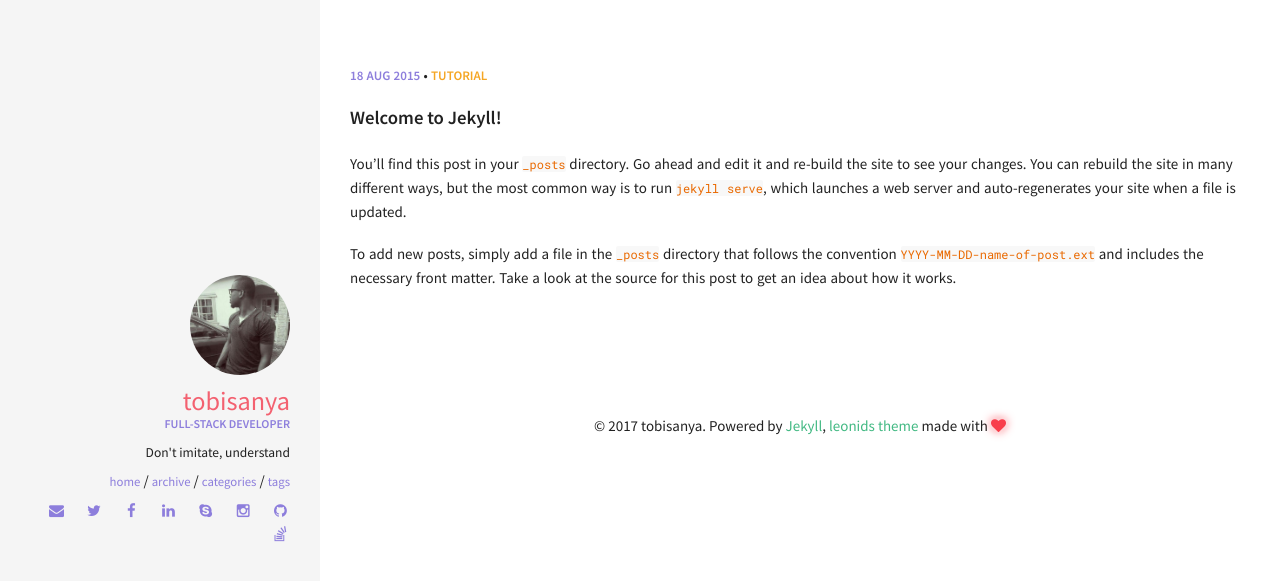
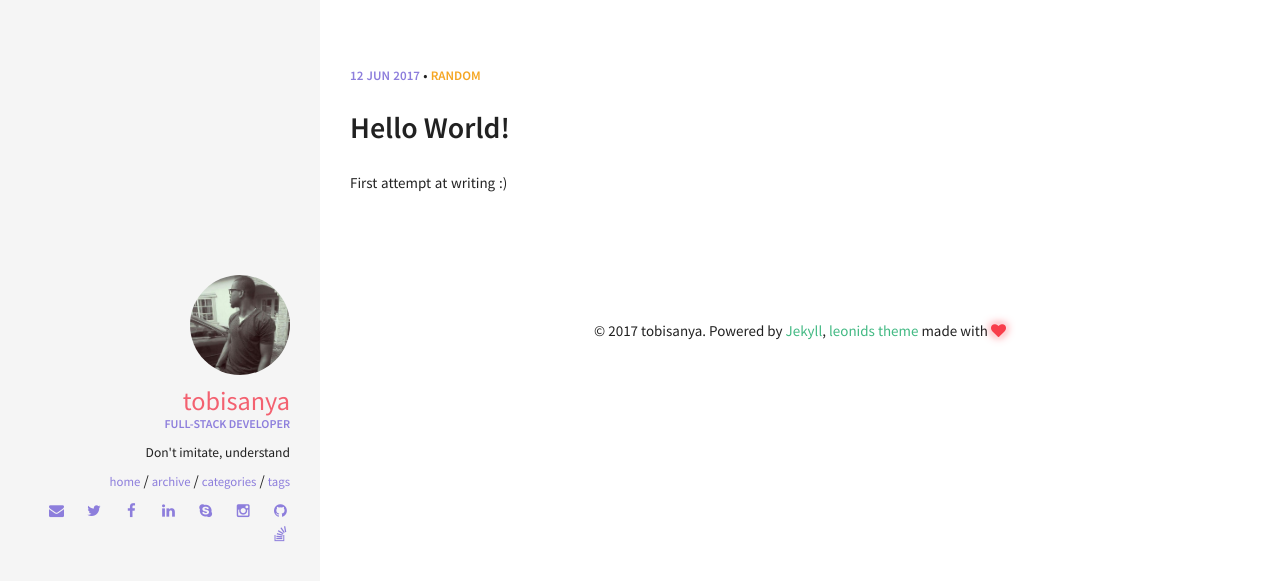
Before and after one commit to tobisanya/blog, a Jekyll site: the page built from index.html, in a window 1280 px wide. Shown: the top 581 px of the page. Built offline with Jekyll 4.4.1, drawn with Linux system fonts in a browser that asks for light colours.

Commit message:
create first post

```diff
--- a/_config.yml
+++ b/_config.yml
@@ -38,7 +38,7 @@ owner:
   job: "Full-stack Developer"
   bio: "Don't imitate, understand"
   email: 'tobisanya1@gmail.com'
-  disqus-shortname:
+  disqus-shortname: tobi-sanya
   twitter: tobi_sanya
   facebook: sanya.tobi
   google:
--- a/_layouts/post_listing.html
+++ b/_layouts/post_listing.html
@@ -19,12 +19,12 @@ layout: default
       {% endfor %}
       {% endif %}
     </p>
-    <h4>
+    <h1>
       <a href="{{ site.url }}{{ post.url }}" class="post-title" title="{{ post.title }}">{{ post.title }}</a>
       {% if post.link %}
       <a class="post-title-link" href="{{ post.link }}" target="_blank" title="{{ post.title }}"><i class="fa fa-external-link"></i></a>
       {% endif %}
-    </h4>
+    </h1>
 
     {% if post.author %}
       {% assign author = site.data.authors[post.author] %}
--- /dev/null
+++ b/_posts/2017-06-12-hello-world.md
@@ -0,0 +1,27 @@
+---
+layout: post
+title:  "Hello World!"
+date:   2017-06-12 15:07:19
+categories: [random]
+comments: true
+excerpt: "First attempt at writing :)"
+---
+Hi there.
+
+As it is the tradition for first-time developers ( or developers trying out a new programming language ) to make the code output ['Hello World'][hello-world], here is my first attempt at writing.
+
+I have postponed doing this for about 2 years for reasons i don't even know :) but i guess it time to throw away all doubts and [just freaking do it][just-do-it]
+
+So what's the motivation behind this? I have been a developer for about 3 years now, and one of the major lessons i have learnt is that the more you share, the more you learn. So i believe doing this will make me better at what I do and also help a few people out there.
+
+What will I be posting here? Majorly software development stuff, but i may also post some random stuff i just feel like sharing which may not be programming related.
+
+Thanks to the guys at [Github Pages][github-pages], [Jekyll][jekyll] and also [Renyuan][renyuan] for creating this cool theme.
+
+Cheers!
+
+[jekyll]:      http://jekyllrb.com
+[renyuan]:     https://github.com/renyuanz
+[hello-world]: https://en.wikipedia.org/wiki/%22Hello,_World!%22_program
+[just-do-it]: https://www.youtube.com/watch?v=ZXsQAXx_ao0
+[github-pages]: https://pages.github.com/
--- a/_posts/2017-06-12-welcome-to-jekyll.md
+++ /dev/null
@@ -1,28 +0,0 @@
----
-layout: post
-title:  "Welcome to Jekyll!"
-date:   2015-08-18 15:07:19
-categories: [tutorial]
-comments: true
----
-You’ll find this post in your `_posts` directory. Go ahead and edit it and re-build the site to see your changes. You can rebuild the site in many different ways, but the most common way is to run `jekyll serve`, which launches a web server and auto-regenerates your site when a file is updated.
-
-To add new posts, simply add a file in the `_posts` directory that follows the convention `YYYY-MM-DD-name-of-post.ext` and includes the necessary front matter. Take a look at the source for this post to get an idea about how it works.
-
-<!--more-->
-
-Jekyll also offers powerful support for code snippets:
-
-{% highlight ruby %}
-def print_hi(name)
-  puts "Hi, #{name}"
-end
-print_hi('Tom')
-#=> prints 'Hi, Tom' to STDOUT.
-{% endhighlight %}
-
-Check out the [Jekyll docs][jekyll] for more info on how to get the most out of Jekyll. File all bugs/feature requests at [Jekyll’s GitHub repo][jekyll-gh]. If you have questions, you can ask them on [Jekyll’s dedicated Help repository][jekyll-help].
-
-[jekyll]:      http://jekyllrb.com
-[jekyll-gh]:   https://github.com/jekyll/jekyll
-[jekyll-help]: https://github.com/jekyll/jekyll-help
```
